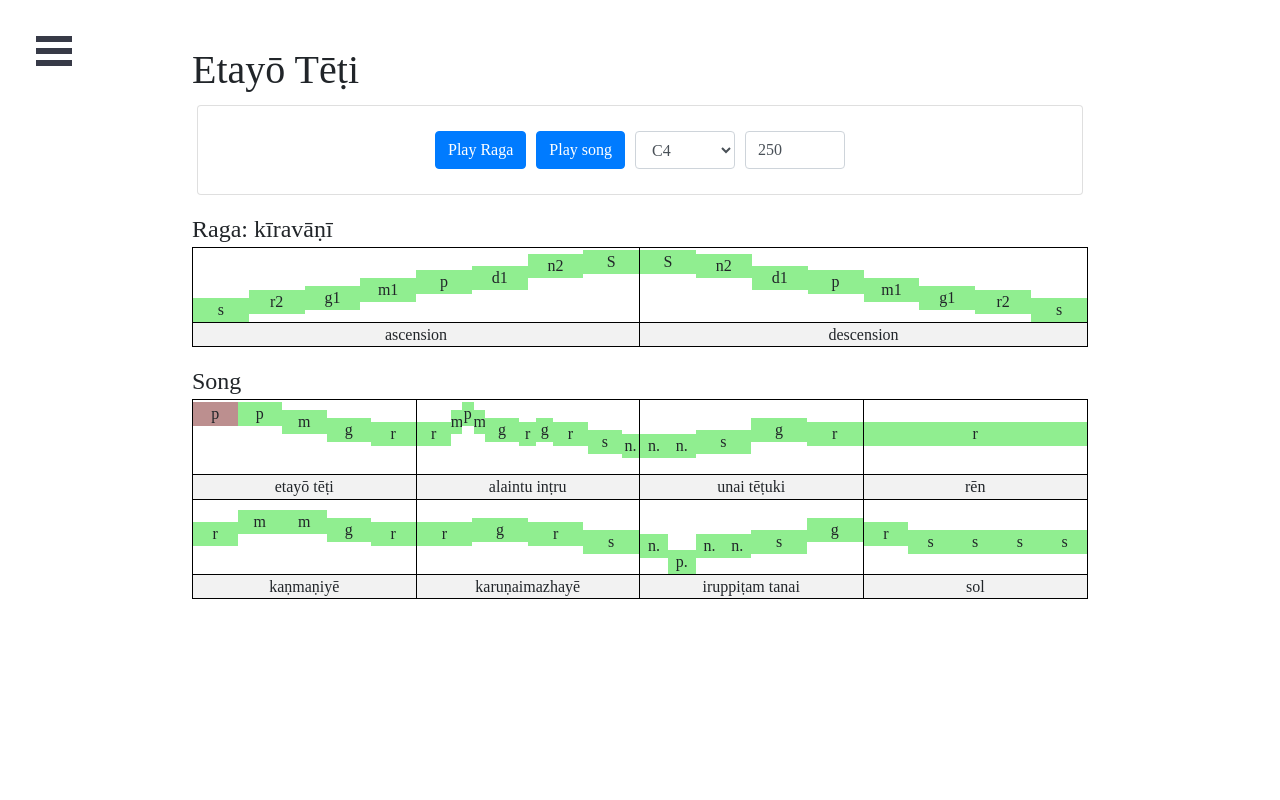
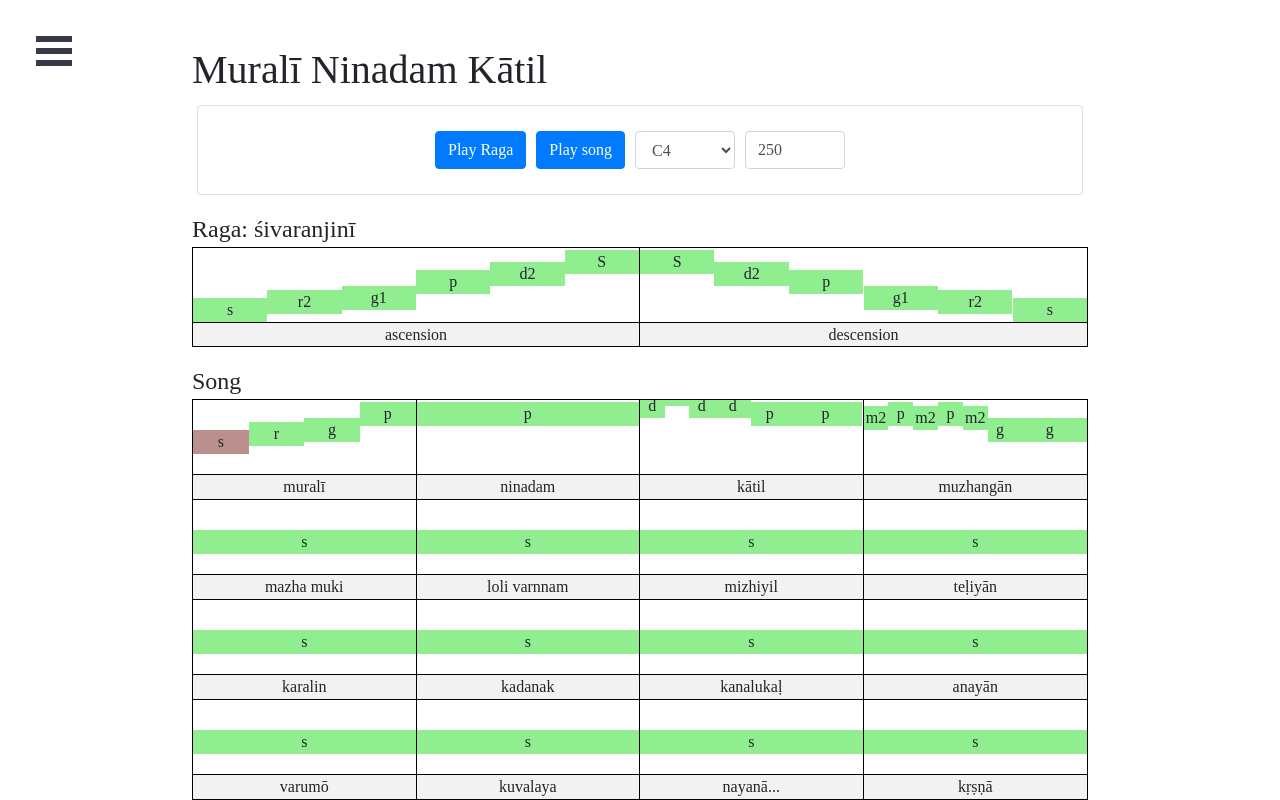
Before and after one commit to arunganesan/music-machine, a React (Create React App) app in the folder raga-player/: page / in a window 1280 px wide. Shown: the top 800 px of the page. Built offline with nearby package versions, Linux system fonts and the light colour scheme; the HTML template or start-up script is replaced by a standard one; a web font is replaced by a local one.

Commit message:
added accidentals

```diff
--- a/raga-player/src/App.tsx
+++ b/raga-player/src/App.tsx
@@ -15,7 +15,7 @@ function sleep(ms: number) {
 
 export default function App() {
   const [forceUpdate, setForceUpdate] = useState(0);
-  const [activeSongName, setActiveSongName] = useState<string>('Etayō Tēṭi');
+  const [activeSongName, setActiveSongName] = useState<string>('Muralī Ninadam Kātil');
   const [shrutiMap, setShrutiMap] = useState<ShrutiMap>(
     JSON.parse(localStorage.getItem('shruti') ?? '{}'));
   const [tempoMap, setTempoMap] = useState<TempoMap>(
--- a/raga-player/src/Sheet.tsx
+++ b/raga-player/src/Sheet.tsx
@@ -47,7 +47,6 @@ export default function Sheet(props: Props) {
     console.log('Bars dont match up');
     return <>"Bars don't match up"</>;
   }
-  _.zip(lyricalBars, musicalBars).map(obj => console.log(obj));
   const ragaNotes = _.join(RAGAS[song['raga']], ' ').split(' ');
   let mapping: { [key: string]: string } = {};
   ragaNotes.forEach(note => {
--- a/raga-player/src/database.tsx
+++ b/raga-player/src/database.tsx
@@ -125,7 +125,7 @@ export const SONGS: { [key: string]: SongType } = {
       { lyrics: '', notes: 'm r s d. n. n. g/6 r/6 s/6 r/6 g/6 m/6 g/2 s*4' },
     ]
   },
-  'Muralī ninadam kātil': {
+  'Muralī Ninadam Kātil': {
     'raga': 'śivaranjinī',
     'lyrics': 'muralī, ninadam, kātil, muzhangān,' +
       'mazha muki,loli varnnam, mizhiyil, teḷiyān,' +
@@ -145,7 +145,7 @@ export const SONGS: { [key: string]: SongType } = {
       // 'kaḷa muralīrava svaralaya rāgam' +
       // 'ozhukiyzhukiyen hṛdayataṭākam' +
       // 'niṛayaṇamē kara kaviyaṇamē... kṛṣṇā',
-    'notes': 's r g p,p,dSd dp p, mp mp mg g,' +
+    'notes': 's r g p,p,dSd dp p, m2p m2p m2g g,' +
       's,s,s,s,' +
       's,s,s,s,' +
       's,s,s,s,' +
--- a/raga-player/src/player.tsx
+++ b/raga-player/src/player.tsx
@@ -46,6 +46,11 @@ export function getSemitoneAndDurationForBar(
         const tokens = noteGroup.split('');
         for (let i = 0; i < tokens.length; i++) {
             let note = tokens[i];
+            if (i < tokens.length - 1 && !isNaN(parseInt(tokens[i+1]))) {
+                note += tokens[i + 1];
+                console.log('added');
+                i += 1;
+            }
             if (i < tokens.length - 1 && tokens[i + 1] == '.') {
                 note += '.';
                 i += 1;
```
